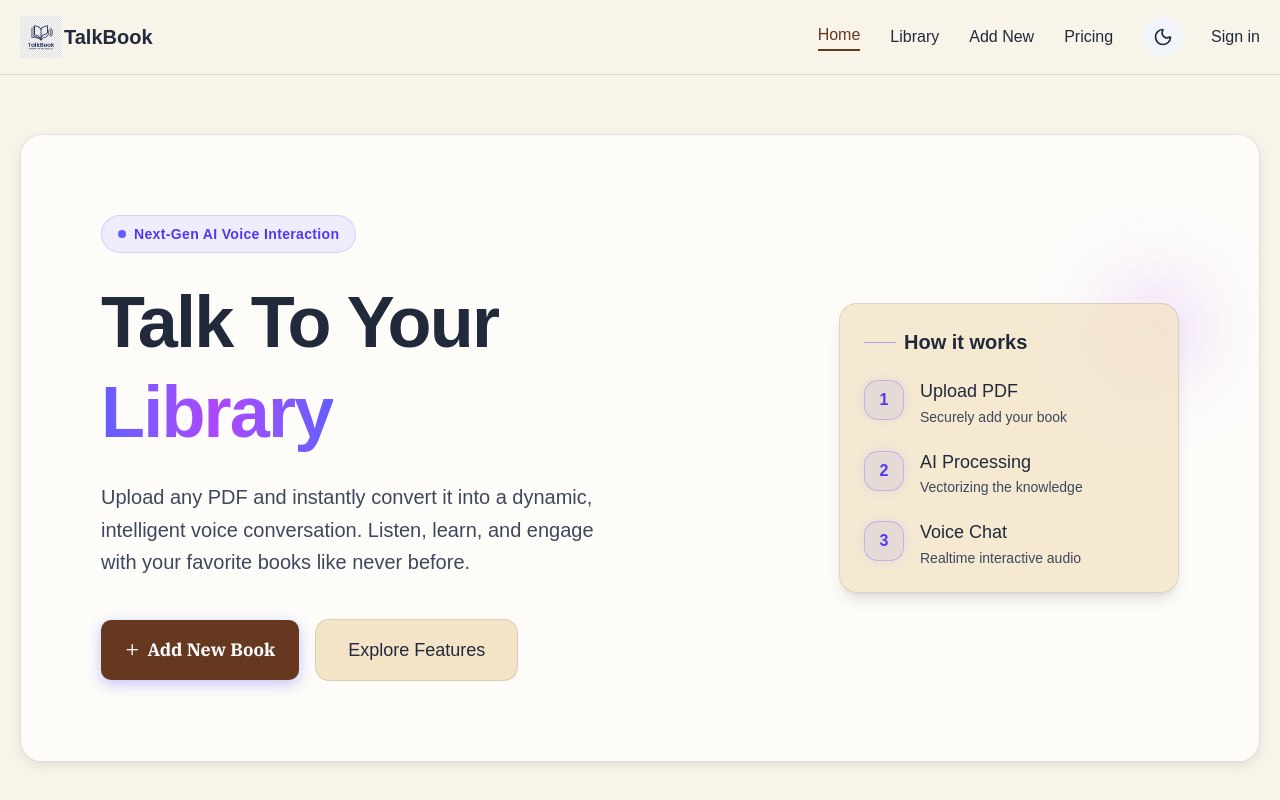
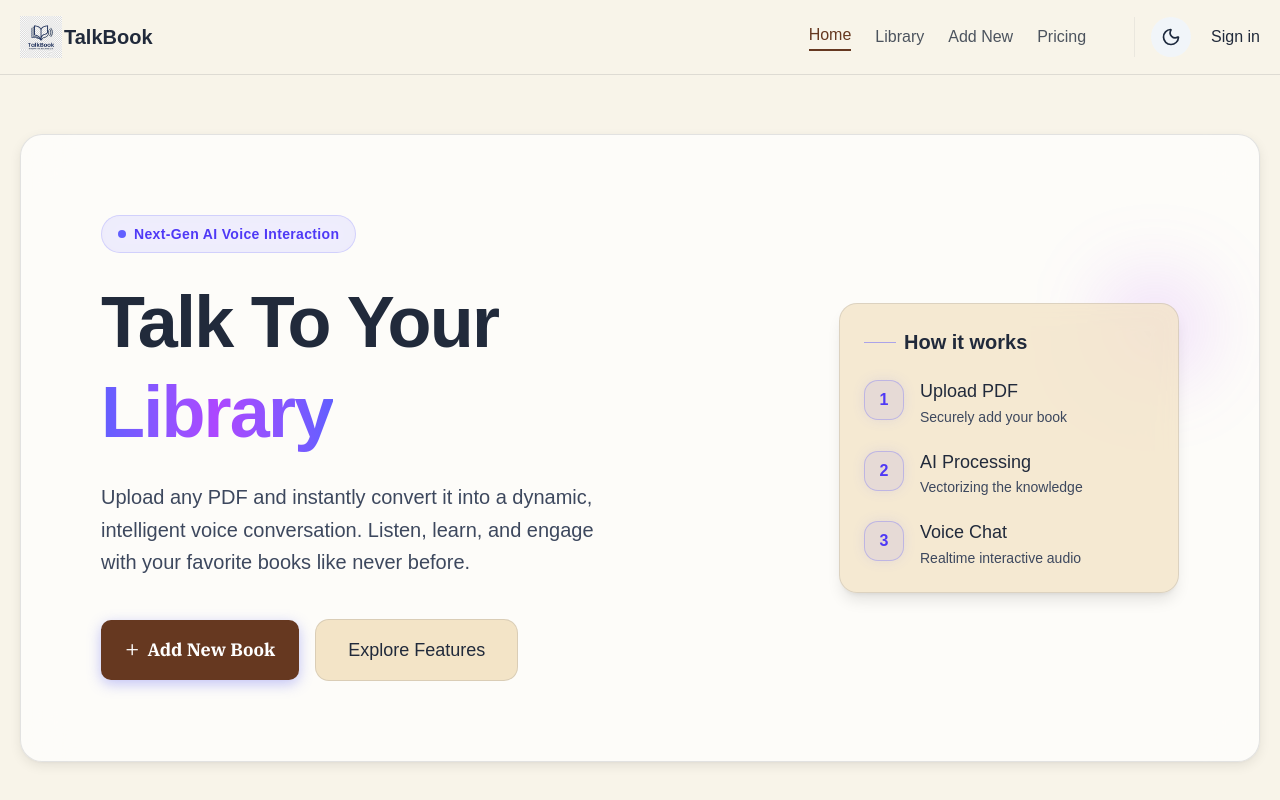
Before and after one commit to AhmedAdel208/talkbook, a Next.js app: page / in a window 1280 px wide. Shown: the top 800 px of the page. Built offline with nearby package versions, Linux system fonts and the light colour scheme; no server answers; the database is empty; a web font is replaced by a local one.

Commit message:
Reposition My Books icon to align with nav links for cleaner UI

```diff
--- a/components/navbar/Navbar.tsx
+++ b/components/navbar/Navbar.tsx
@@ -26,27 +26,30 @@ const Navbar = () => {
   return (
     <header className="w-full fixed z-50 bg-background/80 backdrop-blur-md border-b border-border transition-colors duration-300">
       <div className="wrapper navbar-height py-4 flex justify-between items-center">
-        <div className="flex items-center gap-6">
-          <Link href="/" className="flex gap-0.5 items-center">
+        <Link href="/" className="flex gap-0.5 items-center mr-6">
           <Image src="/assets/talkbook-logo.png" alt="TalkBook" width={42} height={26} />
           <span className="logo-text">TalkBook</span>
         </Link>
 
+        <nav className="flex-1 flex justify-end gap-7 md:gap-8 items-center">
+          {/* Internal Pages */}
+          <div className="hidden md:flex items-center gap-6 mr-4">
             {isSignedIn && (
               <Link
                 href="/my-books"
-              className="relative group p-2 rounded-full hover:bg-muted transition-colors flex items-center justify-center mt-0.5"
+                className={cn(
+                  "relative group flex items-center justify-center transition-colors",
+                  pathName === "/my-books" ? "text-indigo-600 dark:text-indigo-400" : "text-muted-foreground hover:text-indigo-500"
+                )}
                 aria-label="My Books"
               >
-              <BookMarked className="w-5 h-5 text-muted-foreground group-hover:text-indigo-500 transition-colors" />
-              <span className="absolute -bottom-8 bg-black dark:bg-white text-white dark:text-black text-xs font-bold px-2.5 py-1 rounded-md opacity-0 group-hover:opacity-100 transition-all scale-95 group-hover:scale-100 whitespace-nowrap pointer-events-none z-50">
+                <BookMarked className="w-[1.125rem] h-[1.125rem]" />
+                <span className="absolute -bottom-8 bg-black dark:bg-white text-white dark:text-black text-[10px] font-bold px-2 py-0.5 rounded-md opacity-0 group-hover:opacity-100 transition-all scale-95 group-hover:scale-100 whitespace-nowrap pointer-events-none z-50">
                   My Books
                 </span>
               </Link>
             )}
-        </div>
 
-        <nav className="w-fit flex gap-7.5 items-center">
             {navItems.map(({ label, href }) => {
               const isActive =
                 pathName === href || (href !== "/" && pathName.startsWith(href));
@@ -56,16 +59,18 @@ const Navbar = () => {
                   href={href}
                   key={label}
                   className={cn(
-                  "nav-link-base",
-                  isActive ? "nav-link-active" : "text-foreground hover:opacity-70"
+                    "nav-link-base text-[15px] font-medium transition-all",
+                    isActive ? "nav-link-active" : "text-foreground/80 hover:text-foreground hover:opacity-100"
                   )}
                 >
                   {label}
                 </Link>
               );
             })}
+          </div>
 
-          <div className="flex gap-4 md:gap-7 items-center">
+          {/* Utils & Auth */}
+          <div className="flex gap-4 md:gap-5 items-center pl-4 border-l border-border/50">
             <ThemeToggle />
             {!isSignedIn && (
               <SignInButton mode="modal" />
```
Lines whose indentation alone changed are shown as unchanged.
